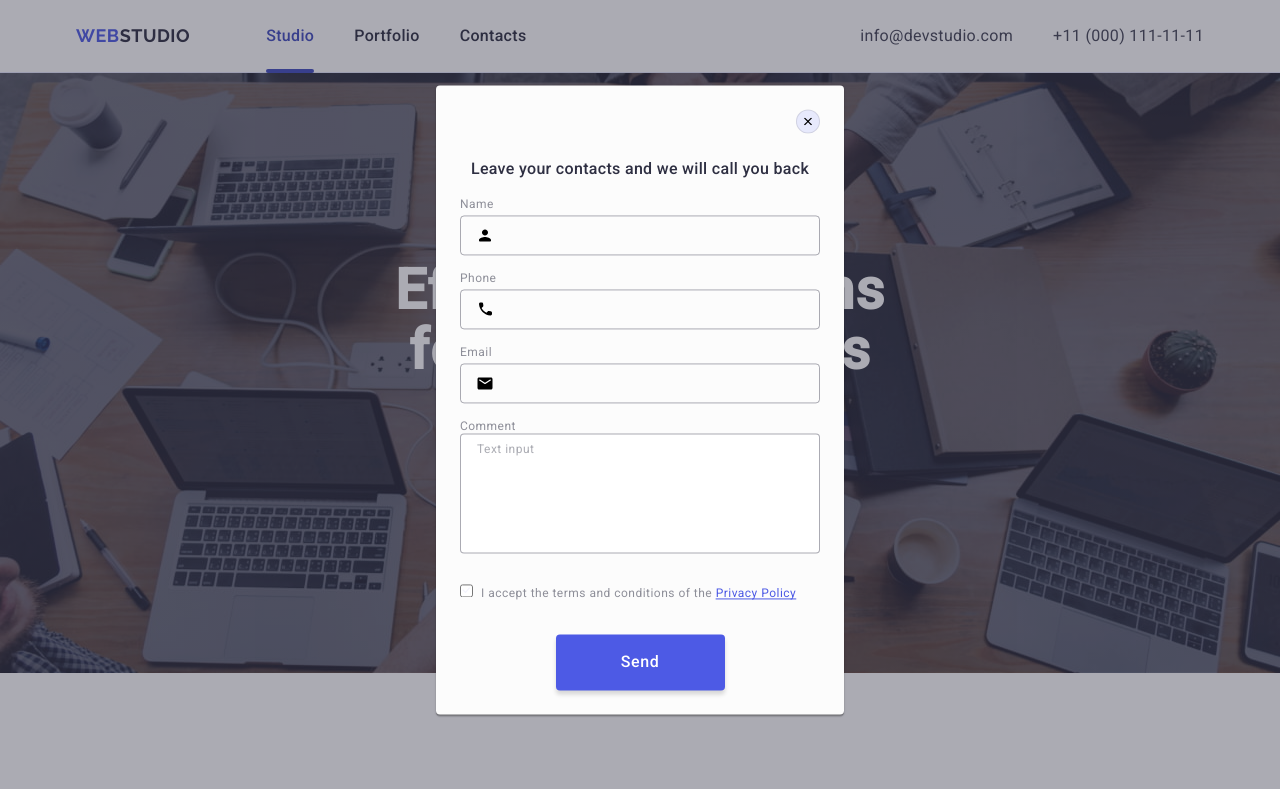
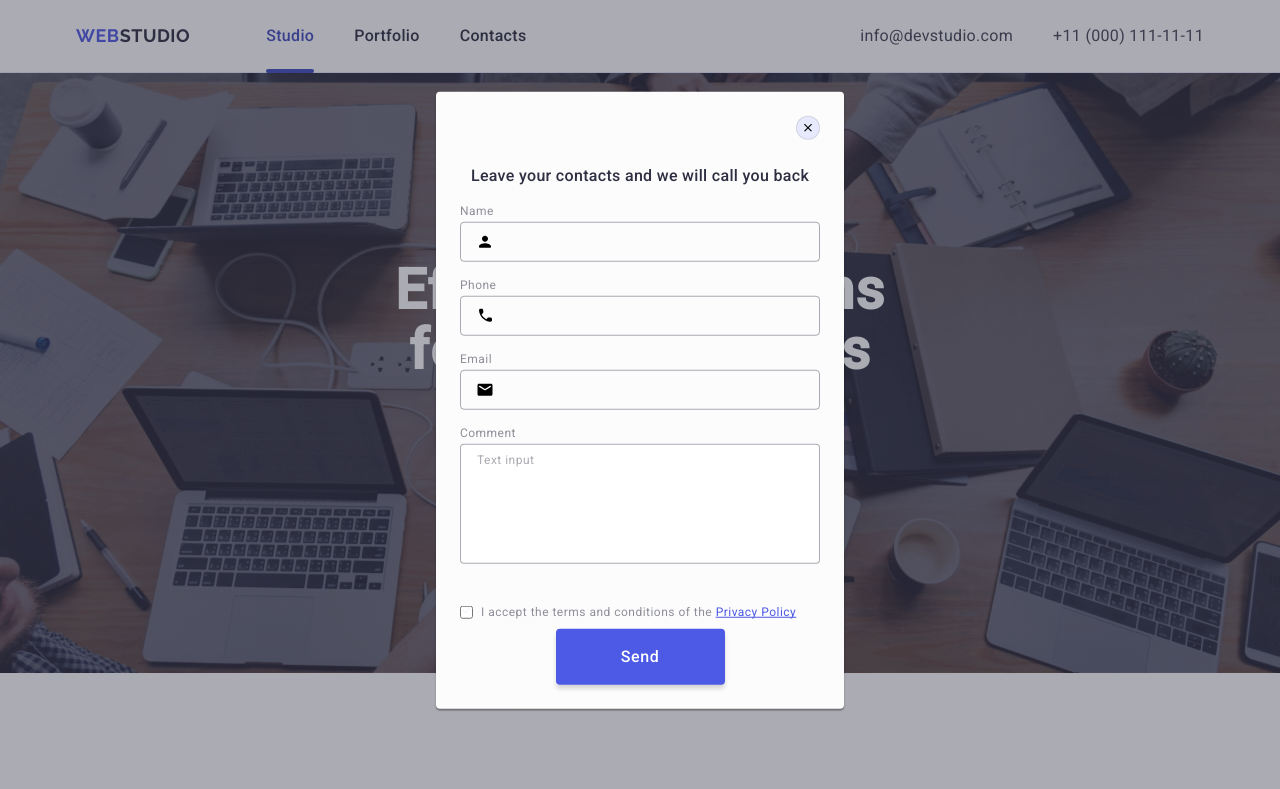
Before and after one commit to Davzp1980/goit-markup-hw-05, a plain HTML site: page index.html in a window 1280 px wide. Shown: the top 789 px of the page. Drawn offline with nearby package versions, Linux system fonts and the light colour scheme; files whose address does not match are found by name.

Commit message:
input-focus

```diff
--- a/css/styles.css
+++ b/css/styles.css
@@ -673,7 +673,7 @@ a {
   position: relative;
 }
 
-.input-icon-box:active .input-icon {
+.modal-input:focus + .input-icon {
   fill: #4d5ae5;
 }
 
@@ -702,19 +702,15 @@ a {
 }
 
 .checkbox-label {
-  display: flex;
-  align-items: center;
-  font-size: 12px;
-  line-height: 1.16667;
-  letter-spacing: 0.04em;
-  color: #8e8f99;
-  margin-bottom: 24px;
+  margin-bottom: 4px;
 }
 .checkbox {
   margin-right: 8px;
 }
 .checkbox-icon-box {
   position: relative;
+  display: flex;
+  align-items: center;
 }
 .checkbox-icon {
   position: absolute;
@@ -722,6 +718,14 @@ a {
   left: 1px;
   top: 2px;
 }
+
+.checkbox-p {
+  font-size: 12px;
+  line-height: 1.16667;
+  letter-spacing: 0.04em;
+  color: #8e8f99;
+}
+
 .checkbox-span {
   line-height: 1.33333;
   text-decoration: underline;
--- a/index.html
+++ b/index.html
@@ -530,27 +530,31 @@
             </div>
           </div>
           <div class="modal-subscribe-textarea-box">
-            <label class="subscribe-label" for="user-coment"
-              >Comment
+            <label class="subscribe-label" for="user-coment">Comment</label>
             <textarea
               class="modal-coment-textarea"
               name="user-coment"
               id="user-coment"
               placeholder="Text input"
             ></textarea>
-            </label>
           </div>
-          <label class="checkbox-label">
+          <label class="checkbox-label"></label>
           <div class="checkbox-icon-box">
-              <input class="checkbox" type="checkbox" name="checkbox" />I accept
-              the terms and conditions of the&nbsp;<span class="checkbox-span"
-                >Privacy Policy</span
-              >
+            <input
+              class="checkbox"
+              type="checkbox"
+              name="user-coment"
+              id="user-coment"
+            />
+            <p class="checkbox-p">
+              I accept the terms and conditions of the
+              <span class="checkbox-span">Privacy Policy</span>
+            </p>
             <svg class="checkbox-icon" width="10" height="8">
               <use href="./images/icons.svg#icon-vector"></use>
             </svg>
           </div>
-          </label>
+
           <button class="modal-button" type="submit">Send</button>
         </form>
       </div>
```
Lines whose indentation alone changed are shown as unchanged.
